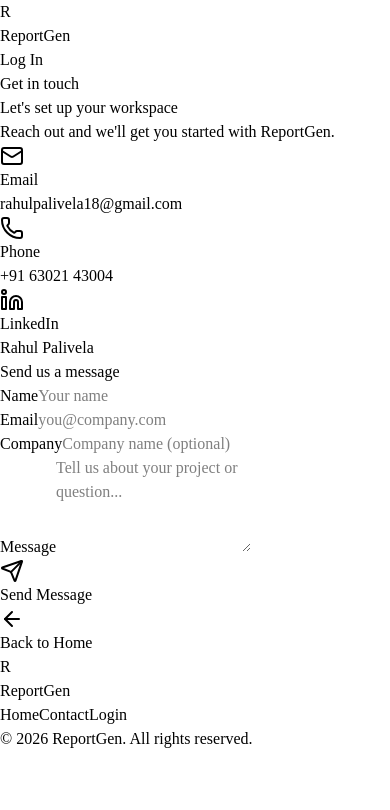
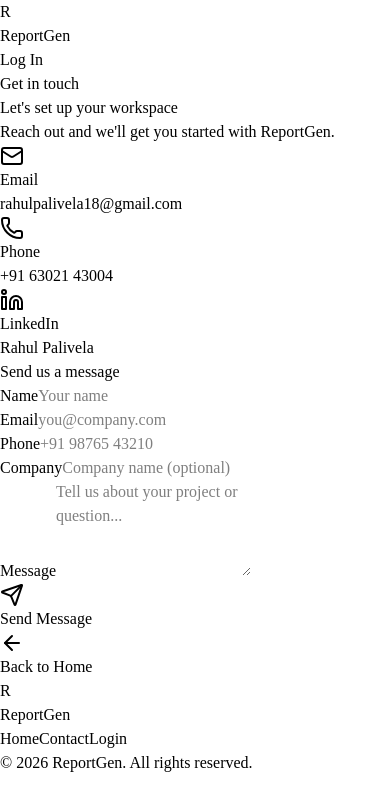
Before and after one commit to rahulpalivela18/inspection-os, a React (Vite) app in the folder client/: page /contact in a window 390 px wide. Shown: the top 810 px of the page. Built offline with nearby package versions, Linux system fonts and the light colour scheme; no server answers; what @react-pdf/renderer would draw is missing.

Commit message:
feat: add phone field to contact form, fix email overflow with truncation

```diff
--- a/client/src/pages/Contact.tsx
+++ b/client/src/pages/Contact.tsx
@@ -100,15 +100,15 @@
           transition={{ delay: 0.45, duration: 0.6 }}
           className="grid gap-4 md:grid-cols-3 mb-12 w-full max-w-3xl"
         >
-          <div className="flex items-center gap-4 rounded-2xl border border-slate-200 bg-white p-5 shadow-sm">
+          <div className="flex items-center gap-4 rounded-2xl border border-slate-200 bg-white p-5 shadow-sm min-w-0">
             <div className="flex h-11 w-11 shrink-0 items-center justify-center rounded-xl bg-gradient-to-br from-primary/10 to-indigo-500/10">
               <Mail className="h-5 w-5 text-primary" />
             </div>
-            <div>
+            <div className="min-w-0">
               <p className="text-xs font-medium text-slate-500">Email</p>
               <a
                 href="mailto:rahulpalivela18@gmail.com"
-                className="font-heading text-sm font-bold text-slate-900 hover:text-primary"
+                className="font-heading text-sm font-bold text-slate-900 hover:text-primary truncate block"
               >
                 rahulpalivela18@gmail.com
               </a>
@@ -195,6 +195,16 @@
                   />
                 </div>
               </div>
+              <div className="grid gap-4 md:grid-cols-2">
+                <div>
+                  <label className="block text-xs font-medium text-slate-500 mb-1">Phone</label>
+                  <input
+                    name="phone"
+                    type="tel"
+                    placeholder="+91 98765 43210"
+                    className="w-full rounded-xl border border-slate-200 px-4 py-2.5 text-sm outline-none focus:border-primary focus:ring-2 focus:ring-primary/10"
+                  />
+                </div>
                 <div>
                   <label className="block text-xs font-medium text-slate-500 mb-1">Company</label>
                   <input
@@ -202,6 +212,7 @@
                     placeholder="Company name (optional)"
                     className="w-full rounded-xl border border-slate-200 px-4 py-2.5 text-sm outline-none focus:border-primary focus:ring-2 focus:ring-primary/10"
                   />
+                </div>
               </div>
               <div>
                 <label className="block text-xs font-medium text-slate-500 mb-1">Message</label>
```
Lines whose indentation alone changed are shown as unchanged.
